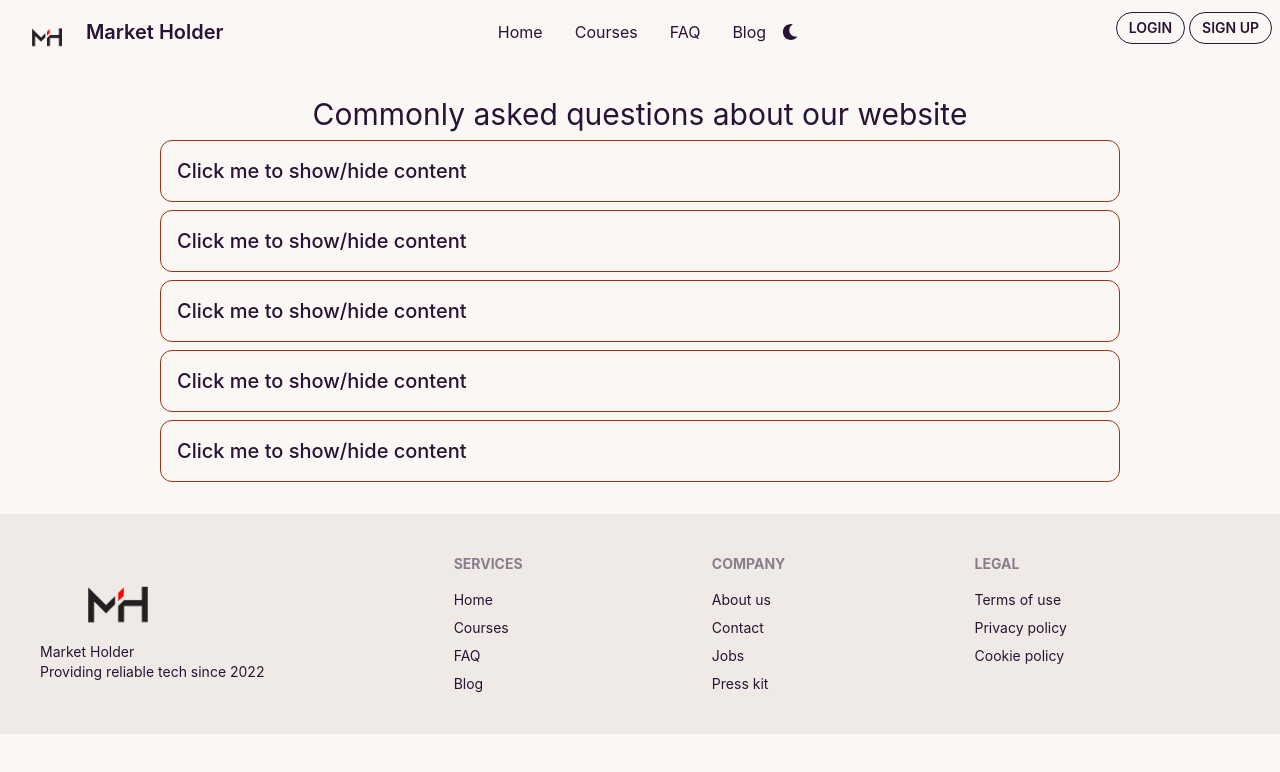
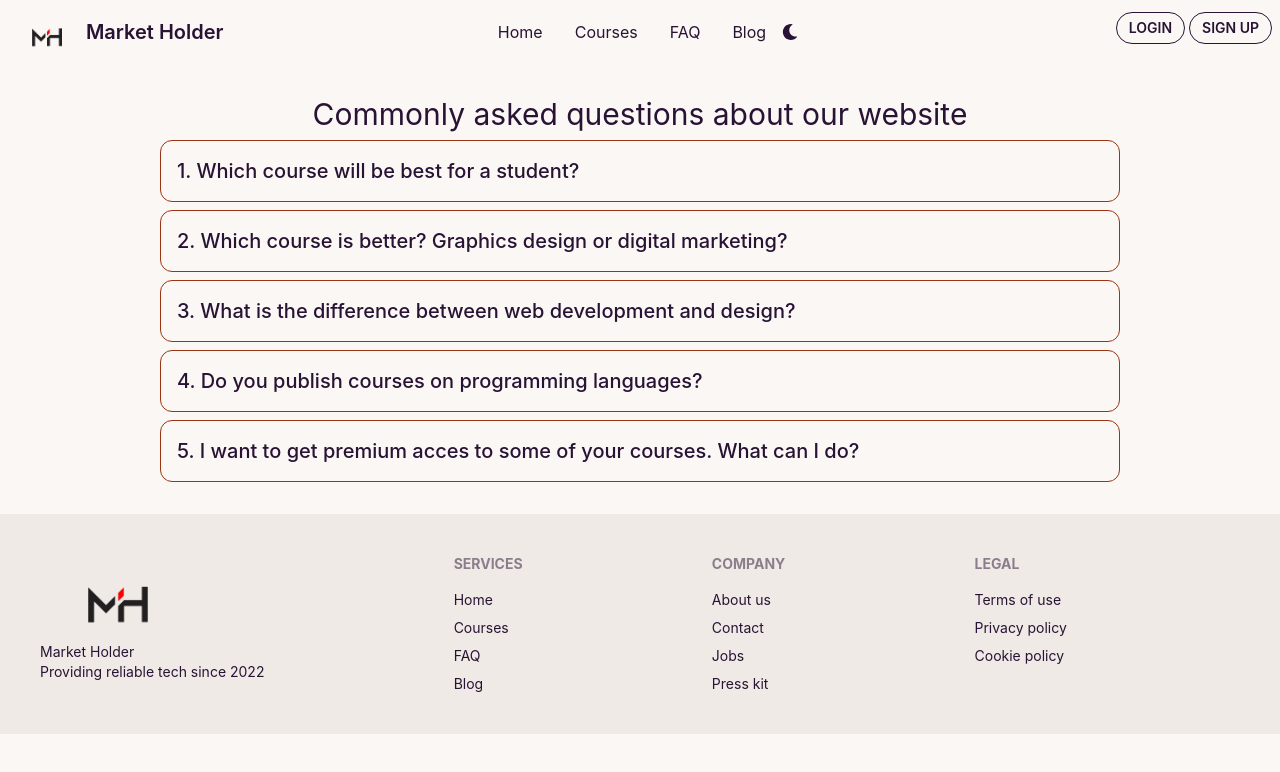
Before and after one commit to saqib0404/market-holder-client, a React (Create React App) app: page /faq in a window 1280 px wide. Shown: the top 772 px of the page. Built offline with nearby package versions, Linux system fonts and the light colour scheme; no server answers.

Commit message:
faq page completed

```diff
--- a/src/components/FAQ/FAQ.js
+++ b/src/components/FAQ/FAQ.js
@@ -1,4 +1,5 @@
 import React from 'react';
+import { Link } from 'react-router-dom';
 
 const FAQ = () => {
     return (
@@ -9,50 +10,50 @@ const FAQ = () => {
                 <div className="collapse mb-2 border border-orange-800  rounded-xl">
                     <input type="checkbox" />
                     <div className="collapse-title text-xl font-medium">
-                        Click me to show/hide content
+                        1. Which course will be best for a student?
                     </div>
                     <div className="collapse-content">
-                        <p>hello</p>
+                        <p>Well sir, it varies. Like if you just want to learn or explore something then every courses of ours are great. But if you are dedicated and focused to your future then we would recomend our graphics design course. To learn more you can explore our <Link className='text-blue-700 underline italic' to='/courses'>courses</Link>.</p>
                     </div>
                 </div>
 
                 <div className="collapse mb-2 border border-orange-800  rounded-xl">
                     <input type="checkbox" />
                     <div className="collapse-title text-xl font-medium">
-                        Click me to show/hide content
+                        2. Which course is better? Graphics design or digital marketing?
                     </div>
                     <div className="collapse-content">
-                        <p>hello</p>
+                        <p>Sir actually these are of different topics. Each of them are great in there own places. And we publish high class courses with full support.</p>
                     </div>
                 </div>
 
                 <div className="collapse mb-2 border border-orange-800  rounded-xl">
                     <input type="checkbox" />
                     <div className="collapse-title text-xl font-medium">
-                        Click me to show/hide content
+                        3. What is the difference between web development and design?
                     </div>
                     <div className="collapse-content">
-                        <p>hello</p>
+                        <p>Sir web development is basically building a web page with coding or by using wordpress and so. On the other hand web designing is just making a design that how the web page will look like. You can explore our <Link className='text-blue-700 underline italic' to='/courses'>courses</Link> to learn more</p>
                     </div>
                 </div>
 
                 <div className="collapse mb-2 border border-orange-800  rounded-xl">
                     <input type="checkbox" />
                     <div className="collapse-title text-xl font-medium">
-                        Click me to show/hide content
+                        4. Do you publish courses on programming languages?
                     </div>
                     <div className="collapse-content">
-                        <p>hello</p>
+                        <p>Sorry Sir !! Actually we don't. But we are plannig to do so. Soon you will see these courses available on our site.</p>
                     </div>
                 </div>
 
                 <div className="collapse mb-2 border border-orange-800  rounded-xl">
                     <input type="checkbox" />
                     <div className="collapse-title text-xl font-medium">
-                        Click me to show/hide content
+                        5. I want to get premium acces to some of your courses. What can I do?
                     </div>
                     <div className="collapse-content">
-                        <p>hello</p>
+                        <p>Sir to get premium access you just need to create an account to our website. Then just simply login. Then you will have to go to our courses and select your course and click on "Get Premium access".</p>
                     </div>
                 </div>
 
```
